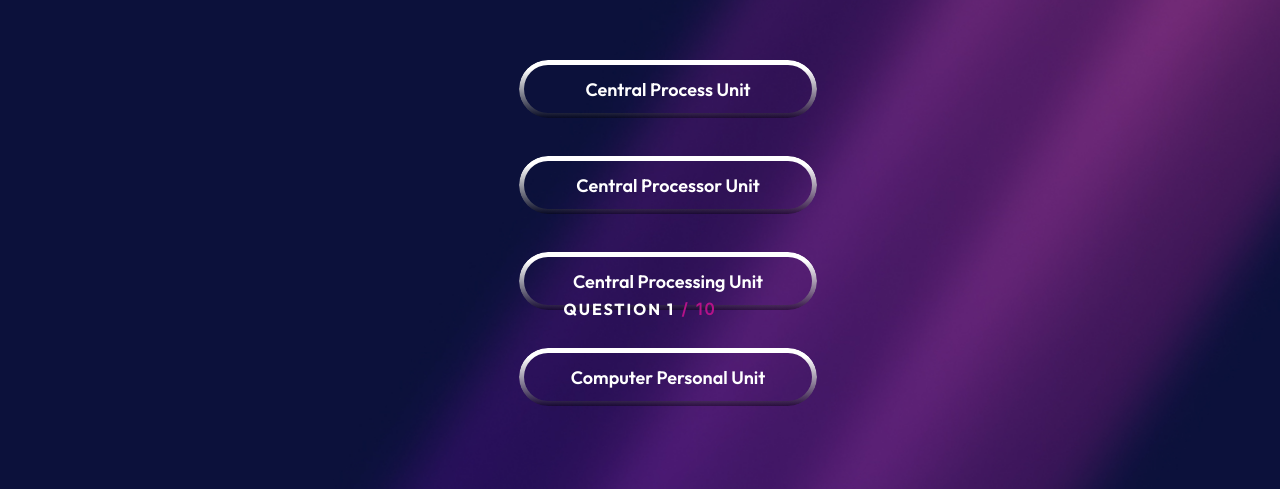
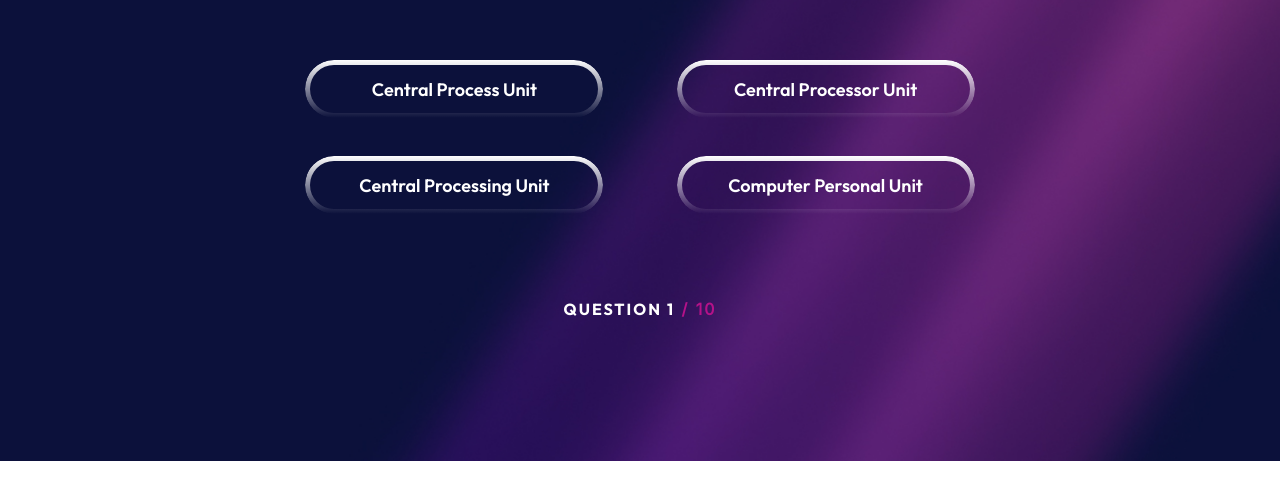
Before and after one commit to FabioSimoDev/team4BW, a plain HTML site: page benchmark page/index.html in a window 1280 px wide. Shown: the part 339-828 px from the top of the page. After the commit the page ends 800 px from the top, so only its background shows below. Drawn offline with Linux system fonts and the light colour scheme.

Commit message:
aggiunti media query

```diff
--- a/benchmark page/style.css
+++ b/benchmark page/style.css
@@ -139,9 +139,8 @@ button::before {
   padding: 5px;
   background: linear-gradient(
     180deg,
-    rgba(255, 255, 255, 1) 0%,
-    rgba(255, 255, 255, 1) 16%,
-    rgba(0, 0, 0, 0.4) 100%
+    rgba(255, 255, 255, 1),
+    rgba(255, 255, 255, 0)
   );
   -webkit-mask: linear-gradient(#fff 0 0) content-box, linear-gradient(#fff 0 0);
   -webkit-mask-composite: xor;
@@ -157,3 +156,21 @@ button:hover::before {
   );
   transition: all 0.3s ease;
 }
+
+@media (max-width: 1600px) {
+  main {
+    margin: 10em;
+  }
+}
+
+@media (min-width: 1000px) {
+  main {
+    margin: 5em;
+  }
+}
+
+@media (min-width: 1700px) {
+  main {
+    margin: 0 20em;
+  }
+}
```
